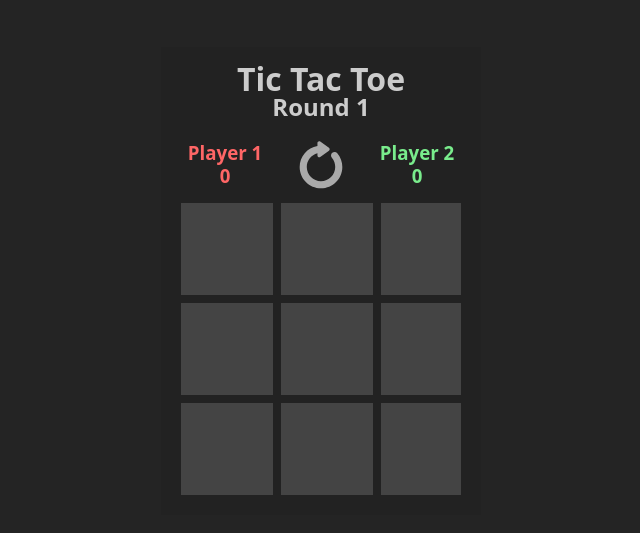
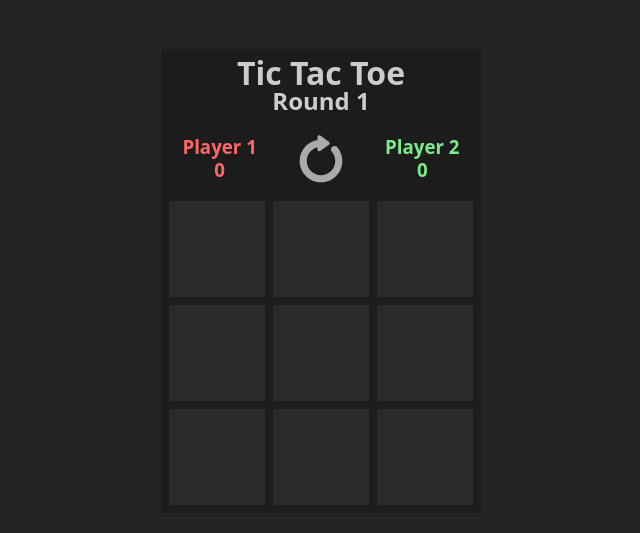
Before and after one commit to damjan-kendy-sudarevic/tic-tac-toe, a website built with Vite: page index.html in a window 1280 px wide. Shown: the part 119-652 px from the top of the page, without its empty margins (319-959 px from the left). Built offline with nearby package versions, Linux system fonts and the light colour scheme.

Commit message:
Optimized cell styling

```diff
--- a/src/style.css
+++ b/src/style.css
@@ -8,9 +8,14 @@
   -webkit-font-smoothing: antialiased;
   -moz-osx-font-smoothing: grayscale;
 
-	--board-background: #222;
-	--cell-background: #444;
-	--cell-outline: 8px;
+	--board-background: #1c1c1c;
+	--cell-background: #2b2b2b;
+
+	--width: 320px;
+	--height: 100vh;
+
+	--cell-size: 96px;
+	--cell-gap: calc((var(--width) - var(--cell-size) * 3) / 4);
 
 	color-scheme: light dark;
 	background: #242424;
@@ -26,27 +31,31 @@
 }
 
 h1, h2, h3 {
+	line-height: 1;
 	margin: 0;
-	line-height: 1;
 }
 
 body {
   margin: 0;
   display: flex;
-	min-width: 320px;
-	min-height: 100vh;
   place-items: center;
+	min-width: var(--width);
+	min-height: var(--height);
 }
 
 #app {
-  text-align: center;
-	max-width: 320px;
+	max-width: var(--width);
+	text-align: center;
 	margin: 0 auto;
 }
 
 #game {
 	background: var(--board-background);
-	padding: 1rem;
+}
+
+#header {
+	padding: var(--cell-gap);
+	padding-bottom: 0;
 }
 
 #score-container {
@@ -78,24 +87,21 @@ body {
 
 #board {
 	display: grid;
-	clip-path: inset( calc(var(--cell-outline) / 2) );
+	gap: var(--cell-gap);
+	padding: var(--cell-gap);
 	grid-template: repeat(3, 1fr) / repeat(3, 1fr);
 }
 
 .cell {
 	--text-color: hsl(0 0% 100% / 0.2);
 
-	width: 100px;
-	height: 100px;
-	user-select: none;
-	display: inline-block;
+	width: var(--cell-size);
+	height: var(--cell-size);
+	line-height: calc( var(--cell-size) - var(--cell-gap) );
+	display: block;
 
 	background: var(--cell-background);
 	color: var(--text-color);
-
-	outline: var(--cell-outline) solid var(--board-background);
-	outline-offset: calc( var(--cell-outline) * -1 / 2 );
-	line-height: calc( 100px - var(--cell-outline) * 4 );
 
 	font-size: 100px;
 	font-weight: bold;
```
